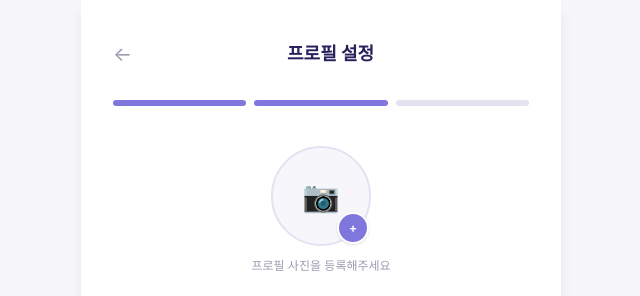
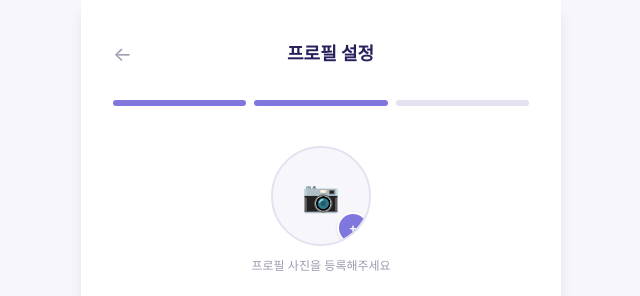
Before and after one commit to FIT-BACK/frontend, a React (Vite) app: page /signup/profile in a window 1280 px wide. Shown: the top 296 px of the page, without its empty margins (319-959 px from the left). Built offline with nearby package versions, Linux system fonts and the light colour scheme.

Commit message:
refactor: 카카오 로그인 연동 수정

```diff
--- a/src/pages/LoginPage/KakaoCallback.tsx
+++ b/src/pages/LoginPage/KakaoCallback.tsx
@@ -13,15 +13,21 @@ export default function KakaoCallback() {
         authorizationCode: code
       })
       .then((res) => {
-        const { accessToken, isNewMember } = res.data.data;
+        const { accessToken, refreshToken, isNewMember, nickname, profileImageUrl } = res.data.data;
 
-        // 토큰 저장
         localStorage.setItem('accessToken', accessToken);
+        if (refreshToken) {
+          localStorage.setItem('refreshToken', refreshToken);
+        }
 
-        // 신규 회원 여부에 따라 다른 화면으로 이동
         if (isNewMember) {
           alert('환영합니다! 프로필 설정을 진행해주세요.');
-          navigate('/signup/profile');
+          navigate('/signup/profile', {
+            state: {
+              kakaoNickname: nickname,
+              kakaoProfileImage: profileImageUrl
+            }
+          });
         } else {
           alert('로그인 성공!');
           navigate('/');
@@ -37,7 +43,7 @@ export default function KakaoCallback() {
 
   return (
     <div className="min-h-screen bg-bg flex items-center justify-center">
-      <p className="text-primary-900 font-bold text-lg">카카오 로그인 처리 중입니다... 🔄</p>
+      <p className="text-primary-900 font-bold text-lg">카카오 로그인 처리 중입니다... </p>
     </div>
   );
 }
--- a/src/pages/LoginPage/SignupProfilePage.tsx
+++ b/src/pages/LoginPage/SignupProfilePage.tsx
@@ -1,5 +1,5 @@
 import { useState } from 'react';
-import { useNavigate } from 'react-router-dom';
+import { useNavigate, useLocation } from 'react-router-dom';
 import { api } from '../../api/axiosInstance';
 
 const STYLE_OPTIONS = ['캐주얼', '미니멀', '스트릿', '빈티지', '페미닌', '스포티', '포멀', '고프코어'];
@@ -7,7 +7,13 @@ const STYLE_OPTIONS = ['캐주얼', '미니멀', '스트릿', '빈티지', '페
 export default function SignupProfilePage() {
   const navigate = useNavigate();
 
-  const [nickname, setNickname] = useState('');
+  const location = useLocation();
+  const { kakaoNickname, kakaoProfileImage } = location.state || {};
+
+  const [nickname, setNickname] = useState(kakaoNickname || '');
+
+  const [profileImage, setProfileImage] = useState<string | null>(kakaoProfileImage || null);
+
   const [selectedStyles, setSelectedStyles] = useState<string[]>([]);
 
   const toggleStyle = (style: string) => {
@@ -33,7 +39,6 @@ export default function SignupProfilePage() {
     }
 
     try {
-      // 백엔드에서 태그 아이디 확인 필요
       const response = await api.put('/api/v1/members/me/onboarding', {
         nickname: nickname,
         preferredStyles: selectedStyles,
@@ -65,8 +70,13 @@ export default function SignupProfilePage() {
         </div>
 
         <div className="flex flex-col items-center mb-8">
-          <div className="relative w-[100px] h-[100px] rounded-full bg-bg border-2 border-border flex items-center justify-center cursor-pointer">
-            <span className="text-3xl">📷</span>
+          <div className="relative w-[100px] h-[100px] rounded-full bg-bg border-2 border-border flex items-center justify-center cursor-pointer overflow-hidden">
+            {/*  프로필 이미지가 있으면 이미지 표시, 없으면 📷 표시 */}
+            {profileImage ? (
+              <img src={profileImage} alt="프로필" className="w-full h-full object-cover" />
+            ) : (
+              <span className="text-3xl">📷</span>
+            )}
             <div className="absolute bottom-0 right-0 w-8 h-8 bg-primary-400 rounded-full flex items-center justify-center text-white text-xs font-bold border-2 border-white shadow-sm">
               +
             </div>
```
Also changed, not shown: vercel.json (added).
